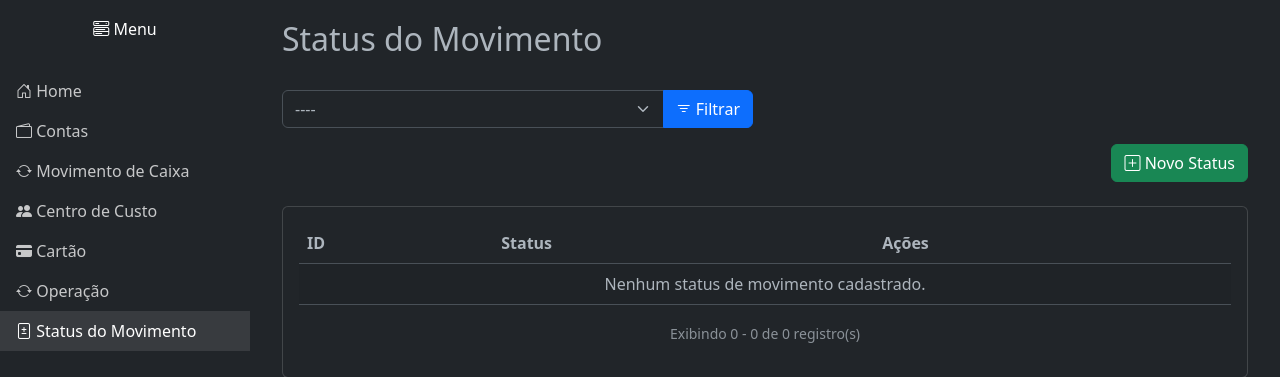
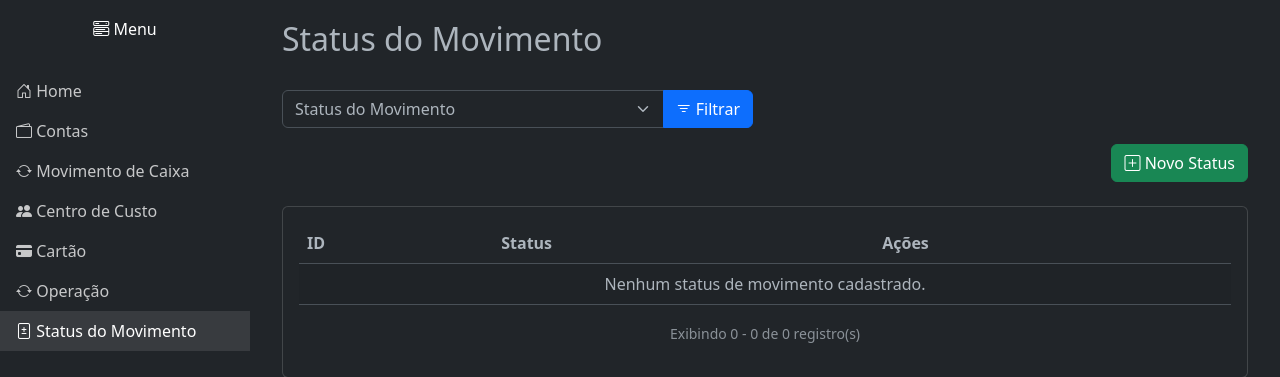
Before and after one commit to mateusdev08/sgf, a Django app: page /status-movimento/ in a window 1280 px wide. Shown: the top 377 px of the page. Run offline with Django 5.2, Linux system fonts and the light colour scheme; data that the repository does not hold is empty.

Commit message:
Rótulo do filtro

```diff
--- a/status_movimento/templates/status_movimento/list.html
+++ b/status_movimento/templates/status_movimento/list.html
@@ -28,7 +28,7 @@
         <form method="get" action="{% url 'status_movimento:list' %}">
             <div class="input-group">
                 <select class="form-select" name="tipo_status">
-                    <option value="" {% if not request.GET.tipo_status %} selected {% endif %}>----</option>
+                    <option value="" {% if not request.GET.tipo_status %} selected {% endif %}>Status do Movimento</option>
 
                     {% for itens in tipo_status %}
                         <!-- <option value="{{ itens.id }}" {% if request.GET.conta == itens.id %} selected {% endif %}>{{ itens.conta }}</option> -->
```
